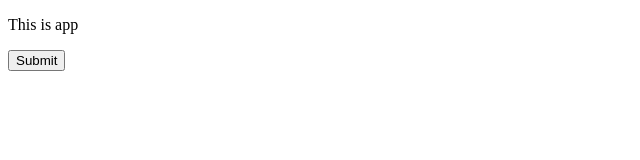
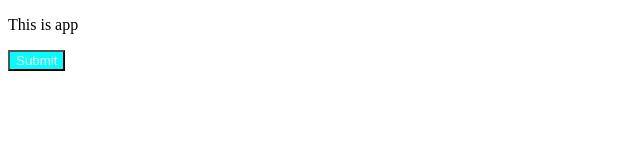
Before and after one commit to Hieu0112/code, a plain HTML site: page index.html in a window 1280 px wide. Shown: the whole page, without its empty margins (0-640 px from the left). Drawn offline with Linux system fonts and the light colour scheme.

Commit message:
update files html

```diff
--- a/index.html
+++ b/index.html
@@ -3,6 +3,8 @@
 <head>
     <meta charset="UTF-8">
     <meta name="viewport" content="width=device-width, initial-scale=1.0">
+    <link rel="stylesheet" href="index.css">
+    <link rel="stylesheet" href="index2.css">
     <title>Document</title>
 </head>
 <body>
@@ -13,8 +15,8 @@
 
 <!-- commit
 thư mục đang làm việc     staging Area(khu vực những file thực hiện ở commit tiếp theo)    commited
-    index.css               git add name_file
+    index.css               git add name_file -> cập nhật   -> đưa sang commit ->           git commit -m "add index.html"
     index.html
     git.txt
-
+    index2.css              index.css,index2.css        -> git commit -m "add index.css file"
 -->
```
